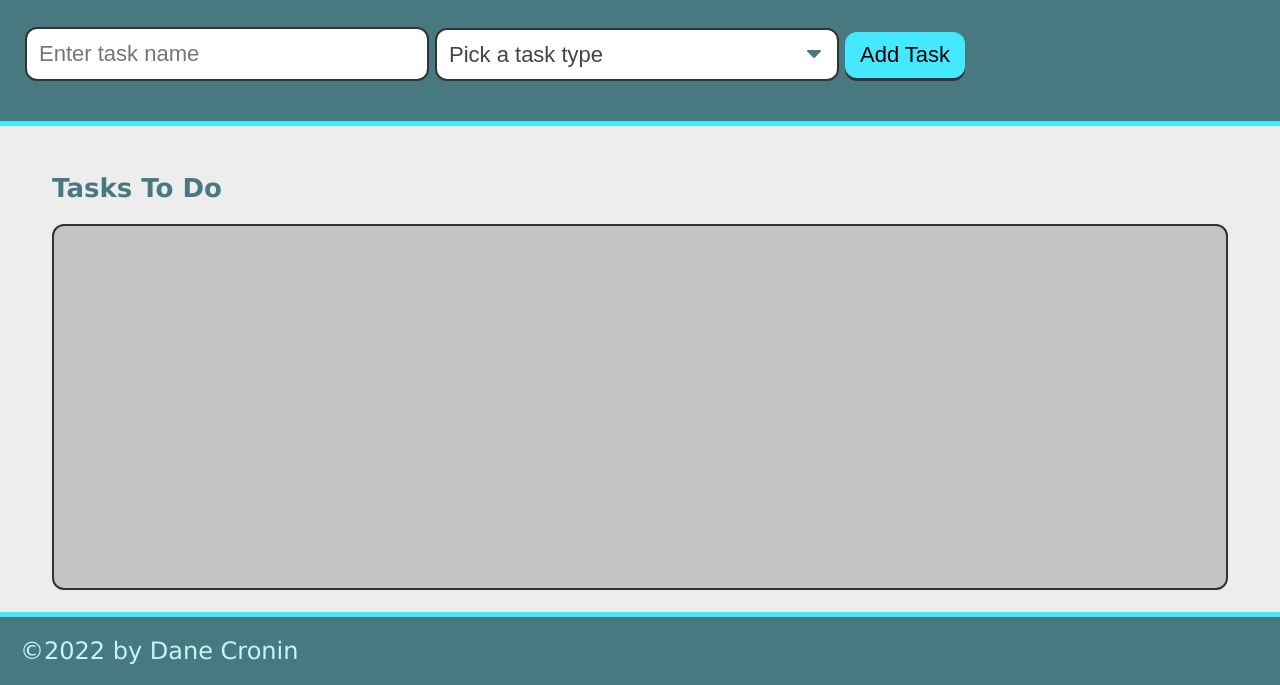
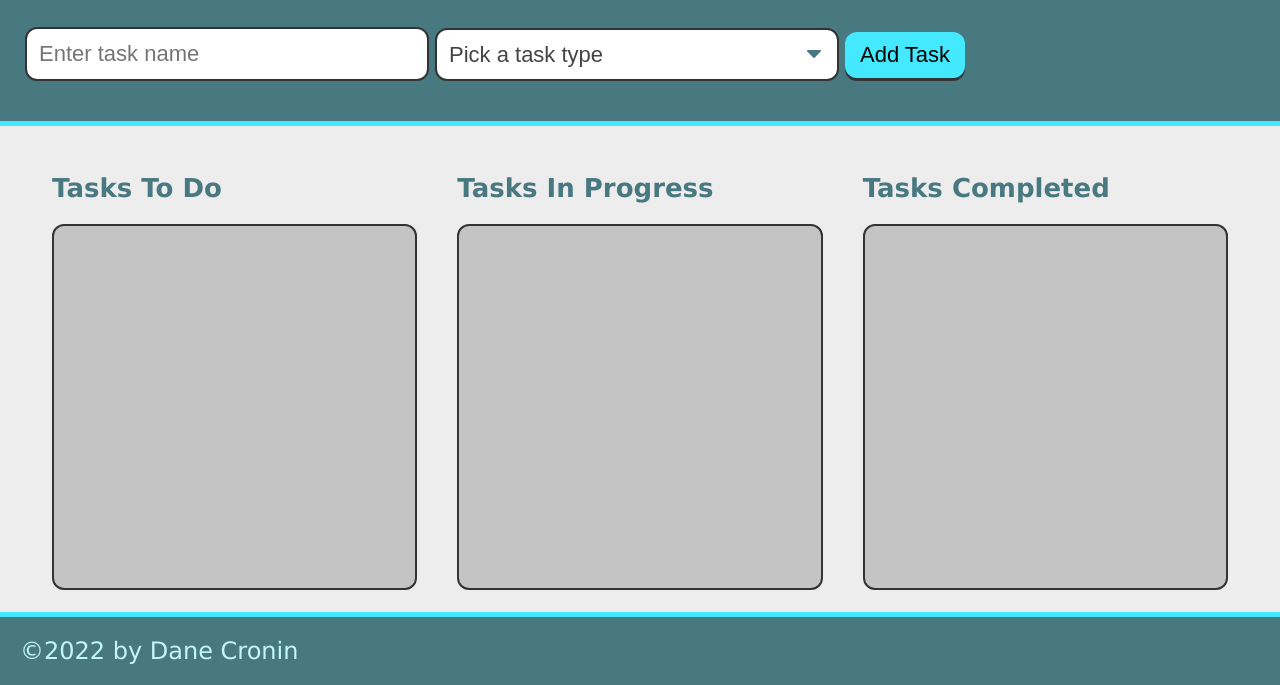
Before and after one commit to DaneCronin/task, a plain HTML site: page index.html in a window 1280 px wide. Shown: the part 115-800 px from the top of the page. Drawn offline with Linux system fonts and the light colour scheme.

Commit message:
added unique ids to each new task with taskIdCounter. Updated HTML for 3 columns, to-do, in-progress, and completed.

```diff
--- a/assets/js/script.js
+++ b/assets/js/script.js
@@ -1,6 +1,9 @@
 
 var formEl = document.querySelector("#task-form");
 var tasksToDoEl = document.querySelector("#tasks-to-do");
+var taskIdCounter = 0;
+
+
 
 var taskFormHandler = function(event) {
 
@@ -36,6 +39,9 @@ var createTaskEl = function(taskDataObj) {
      var listItemEl = document.createElement("li");
      listItemEl.className = "task-item";
 
+     // add task id as a custom attribute
+     listItemEl.setAttribute("data-task-id", taskIdCounter);
+
      //create div to hold task info and add to list item
      var taskInfoEl = document.createElement("div");
 
@@ -49,7 +55,10 @@ var createTaskEl = function(taskDataObj) {
      //add entire list to item list
      tasksToDoEl.appendChild(listItemEl);
 
-}
+     //increase task counter for next unique id
+     taskIdCounter++;
+
+};
 
 
 
--- a/index.html
+++ b/index.html
@@ -42,6 +42,8 @@
 
 
     <!--Main Body of Page-->
+
+    <!-- Tasks To Do-->
     <main class="page-content">
 
         <section class="task-list-wrapper">
@@ -50,9 +52,29 @@
 
             <ul class="task-list" id="tasks-to-do"></ul>
 
+        </section>
+
+    <!-- Tasks In Progress -->
+
+    <section class="task-list-wrapper">
+
+        <h2 class="list-title">Tasks In Progress</h2>
+
+        <ul class="task-list" id="tasks-in-progress"></ul>
+
+    </section>
+
+    <!-- Tasks Completed -->
+
+    <section class="task-list-wrapper">
+
+        <h2 class="list-title">Tasks Completed</h2>
+
+        <ul class="task-list" id="tasks-completed"></ul>
+
+    </section>
 
 
-        </section>
 
     </main>
 
```
